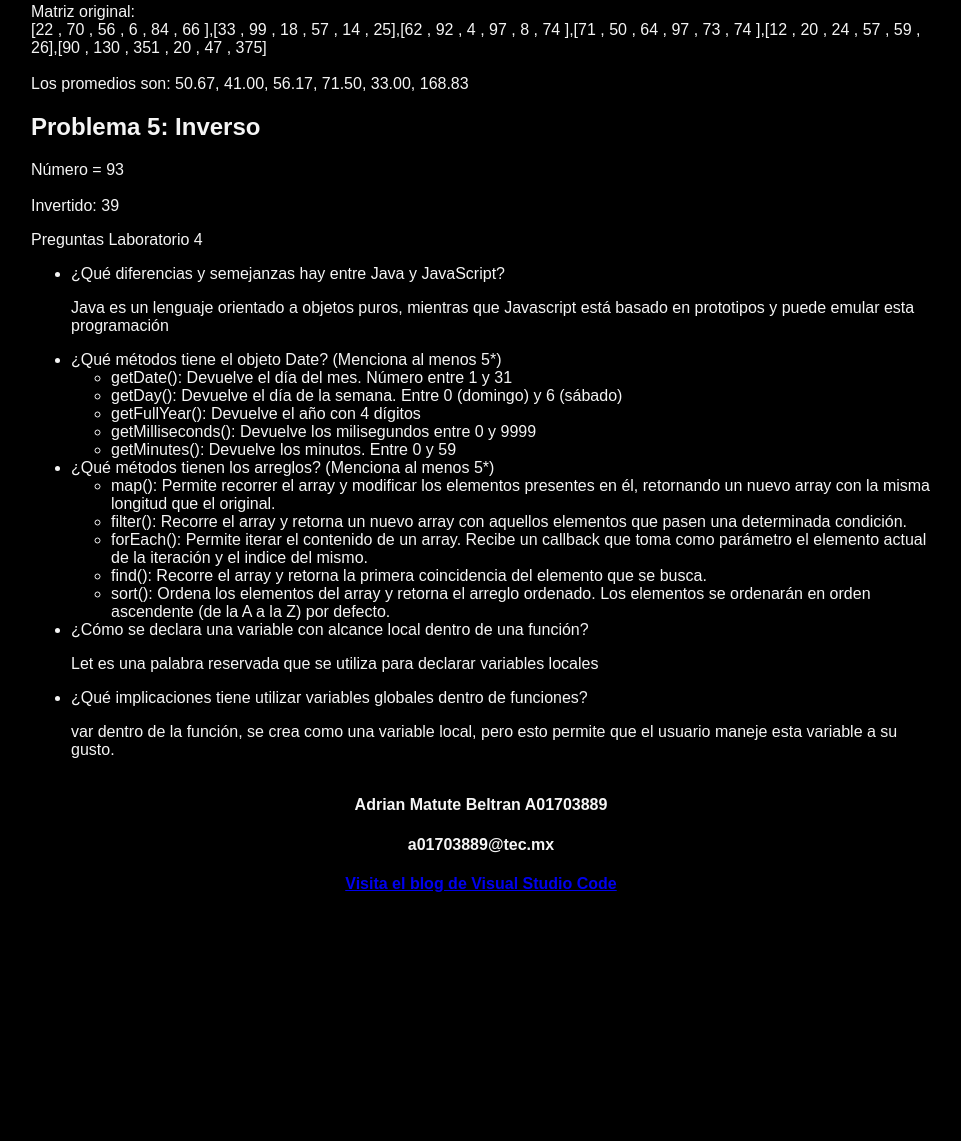
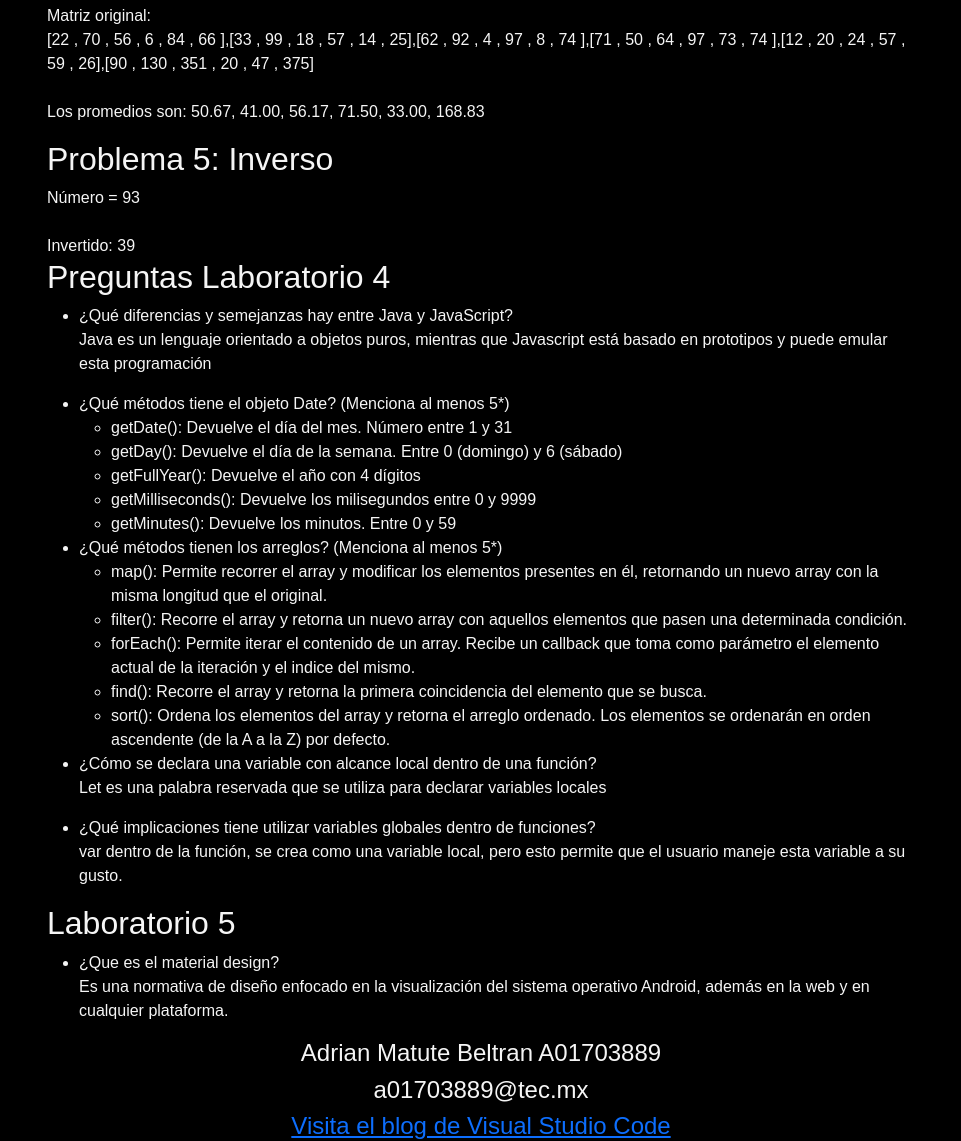
Before and after one commit to Amatt2-B/Rep_LabsA01703889, a plain HTML site: page lab4/lab4.html in a window 1280 px wide. Shown: the part 506-1647 px from the top of the page, without its empty margins (159-1120 px from the left). Before the commit the page ends 1399 px from the top, so only its background shows below. Drawn offline with nearby package versions, Linux system fonts and the light colour scheme.

Commit message:
lab5Framework

```diff
--- a/lab4/lab4.html
+++ b/lab4/lab4.html
@@ -5,6 +5,7 @@
     <meta http-equiv="X-UA-Compatible" content="IE=edge">
     <meta name="viewport" content="width=device-width, initial-scale=1.0">
     <title>Laboratorio 4 y 5</title>
+    <link href="https://cdn.jsdelivr.net/npm/bootstrap@5.1.3/dist/css/bootstrap.min.css" rel="stylesheet" integrity="sha384-1BmE4kWBq78iYhFldvKuhfTAU6auU8tT94WrHftjDbrCEXSU1oBoqyl2QvZ6jIW3" crossorigin="anonymous">
     <link rel="stylesheet" href="./lab4.css">
 </head>
 
@@ -32,7 +33,7 @@
 
 <section id="preguntas">
 
-    <p>Preguntas Laboratorio 4</p>
+    <h2>Preguntas Laboratorio 4</h2>
     <ul>
         <li>¿Qué diferencias y semejanzas hay entre Java y JavaScript?
         </li>
@@ -67,9 +68,20 @@
 
     </ul>
 
+    <h2>Laboratorio 5</h2>
+    <ul>
+        <li>¿Que es el material design?</li>
+        <p>Es una normativa de diseño enfocado en la visualización del
+            sistema operativo Android, además en la web y en cualquier plataforma.
+        </p>
+    </ul>
+
+
 </section>
 
+    <script src="https://cdn.jsdelivr.net/npm/bootstrap@5.1.3/dist/js/bootstrap.bundle.min.js" integrity="sha384-ka7Sk0Gln4gmtz2MlQnikT1wXgYsOg+OMhuP+IlRH9sENBO0LRn5q+8nbTov4+1p" crossorigin="anonymous"></script>
     <script src="./lab4.js"></script>
+
 
     <footer>
         <h4>Adrian Matute Beltran  A01703889</h4>
```
